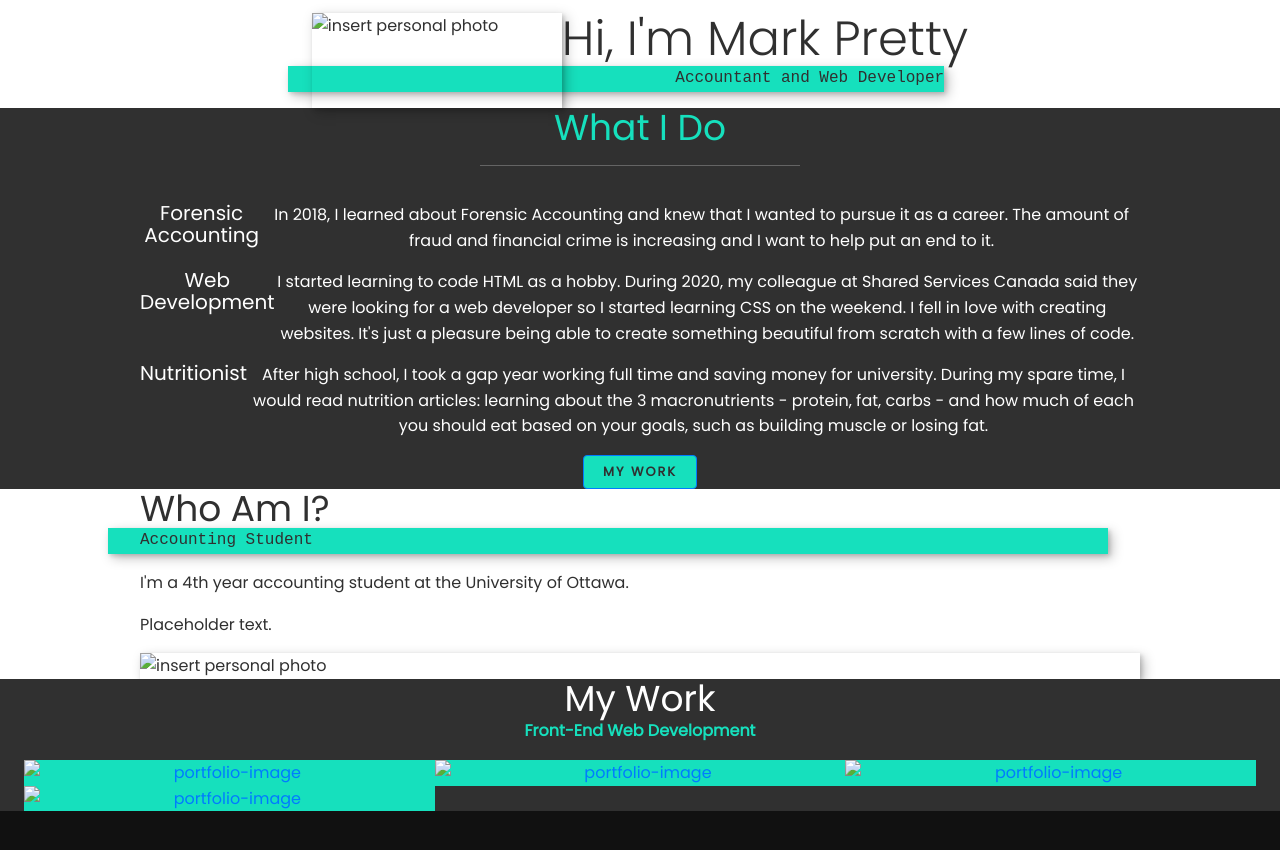
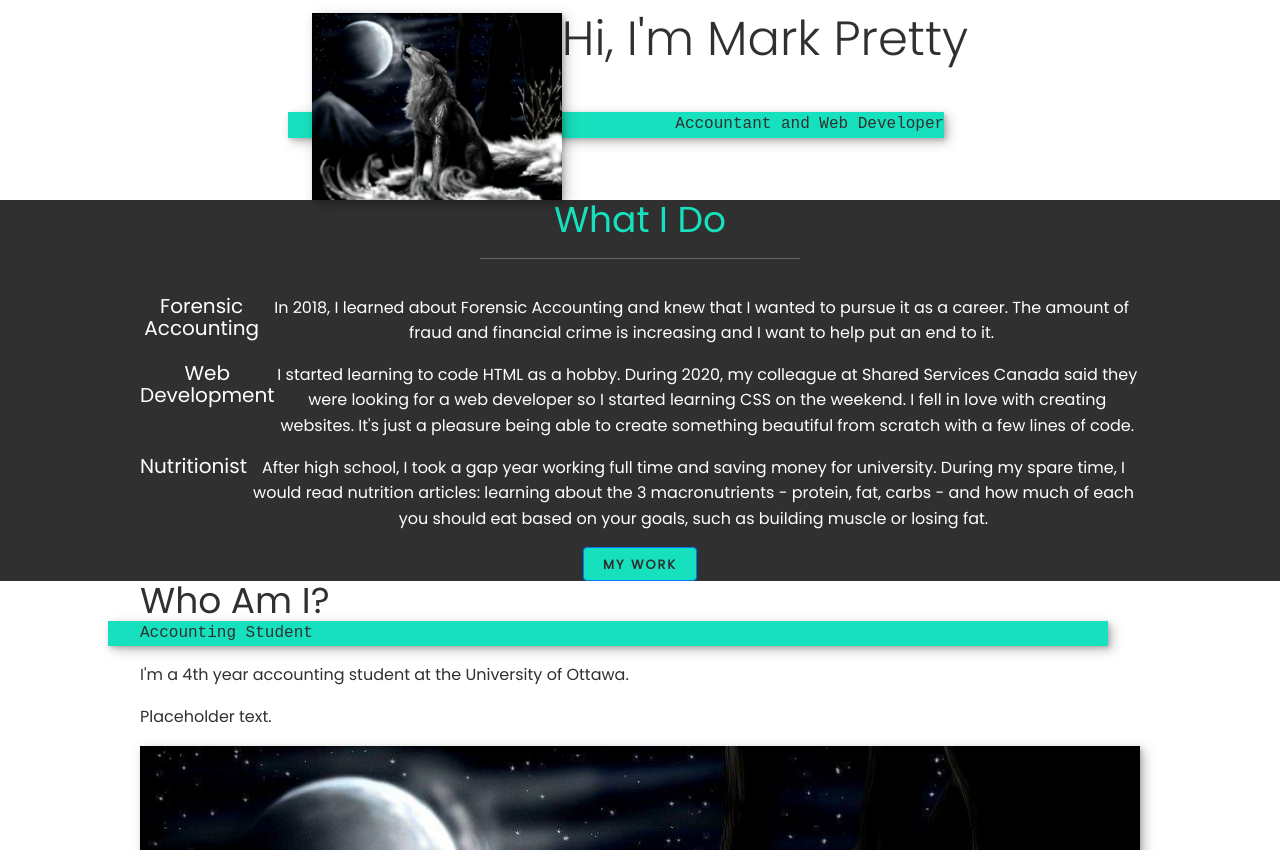
Before and after one commit to Mark-Pretty/personal-website, a plain HTML site: page index.html in a window 1280 px wide. Shown: the part 70-920 px from the top of the page. Drawn offline with nearby package versions, Linux system fonts and the light colour scheme.

Commit message:
Update index.html

```diff
--- a/index.html
+++ b/index.html
@@ -51,7 +51,7 @@
 <section class="intro" id="home">
     <h1 class="section__title--intro">Hi, I'm Mark Pretty</h1>
     <p class="section__subtitle--intro">Accountant and Web Developer</p>
-    <img class="intro-image" src="images\super-Wolf-Wallpaper.jpg" alt="insert personal photo">
+    <img class="intro-image" src="super-Wolf-Wallpaper.jpg" alt="insert personal photo">
 
 </section>
 <!-- INTRODUCTION END -->
@@ -100,7 +100,7 @@
         <p>Placeholder text.</p>
     </div>
 
-    <img src="images\super-Wolf-Wallpaper.jpg" class="about-me__img" alt="insert personal photo">
+    <img src="super-Wolf-Wallpaper.jpg" class="about-me__img" alt="insert personal photo">
 
 
 </section>
@@ -113,19 +113,19 @@
 
     <div class="portfolio">
         <a href="portfolio-item.html" class="portfolio-item">
-            <img src="images\super-Wolf-Wallpaper.jpg" alt="portfolio-image" class="portfolio__img">
+            <img src="super-Wolf-Wallpaper.jpg" alt="portfolio-image" class="portfolio__img">
         </a>
 
         <a href="#" class="portfolio-item">
-            <img src="images\super-Wolf-Wallpaper.jpg" alt="portfolio-image" class="portfolio__img">
+            <img src="super-Wolf-Wallpaper.jpg" alt="portfolio-image" class="portfolio__img">
         </a>
 
         <a href="#" class="portfolio-item">
-            <img src="images\super-Wolf-Wallpaper.jpg" alt="portfolio-image" class="portfolio__img">
+            <img src="super-Wolf-Wallpaper.jpg" alt="portfolio-image" class="portfolio__img">
         </a>
 
         <a href="#" class="portfolio-item">
-            <img src="images\super-Wolf-Wallpaper.jpg" alt="portfolio-image" class="portfolio__img">
+            <img src="super-Wolf-Wallpaper.jpg" alt="portfolio-image" class="portfolio__img">
         </a>
     </div>
 
```
